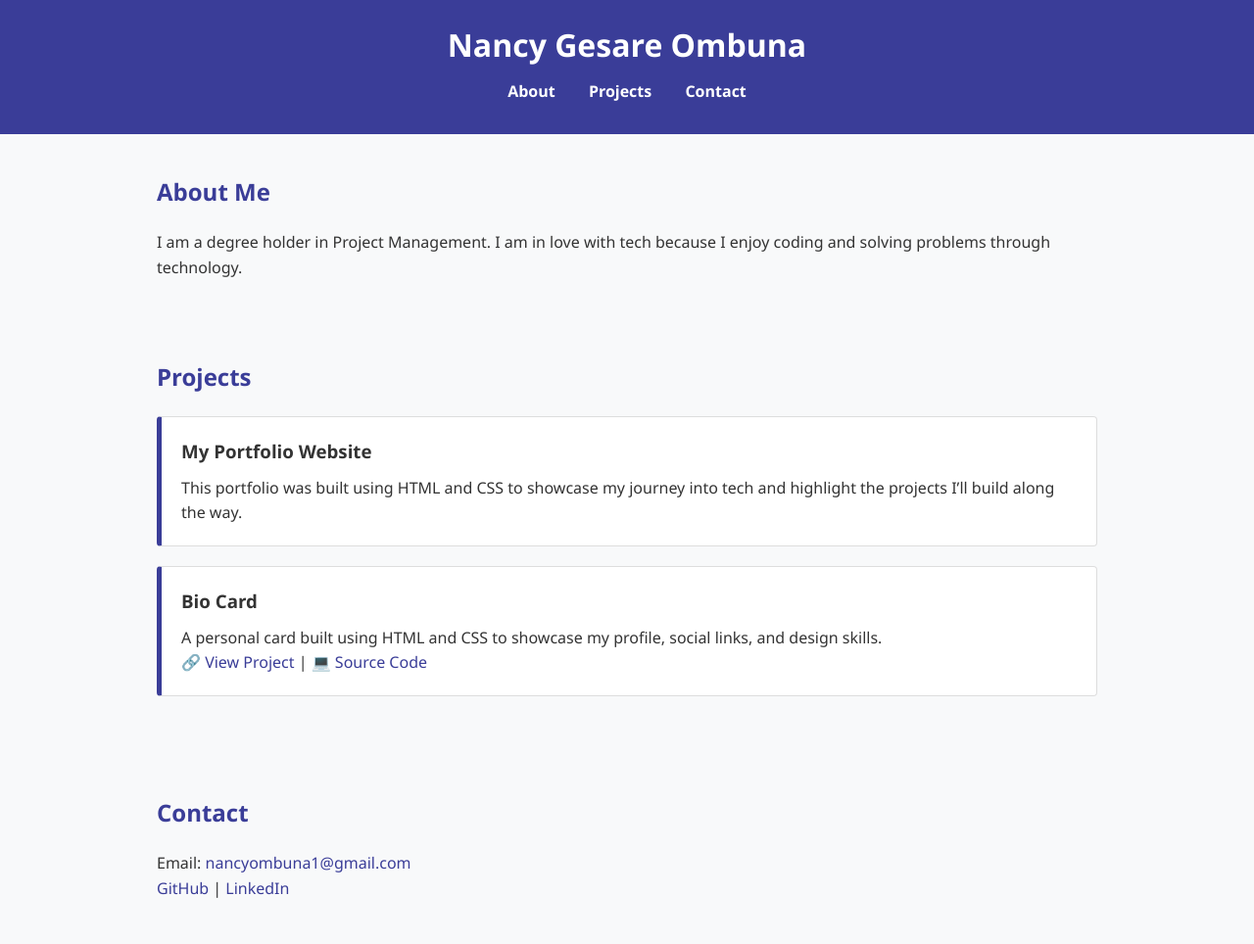
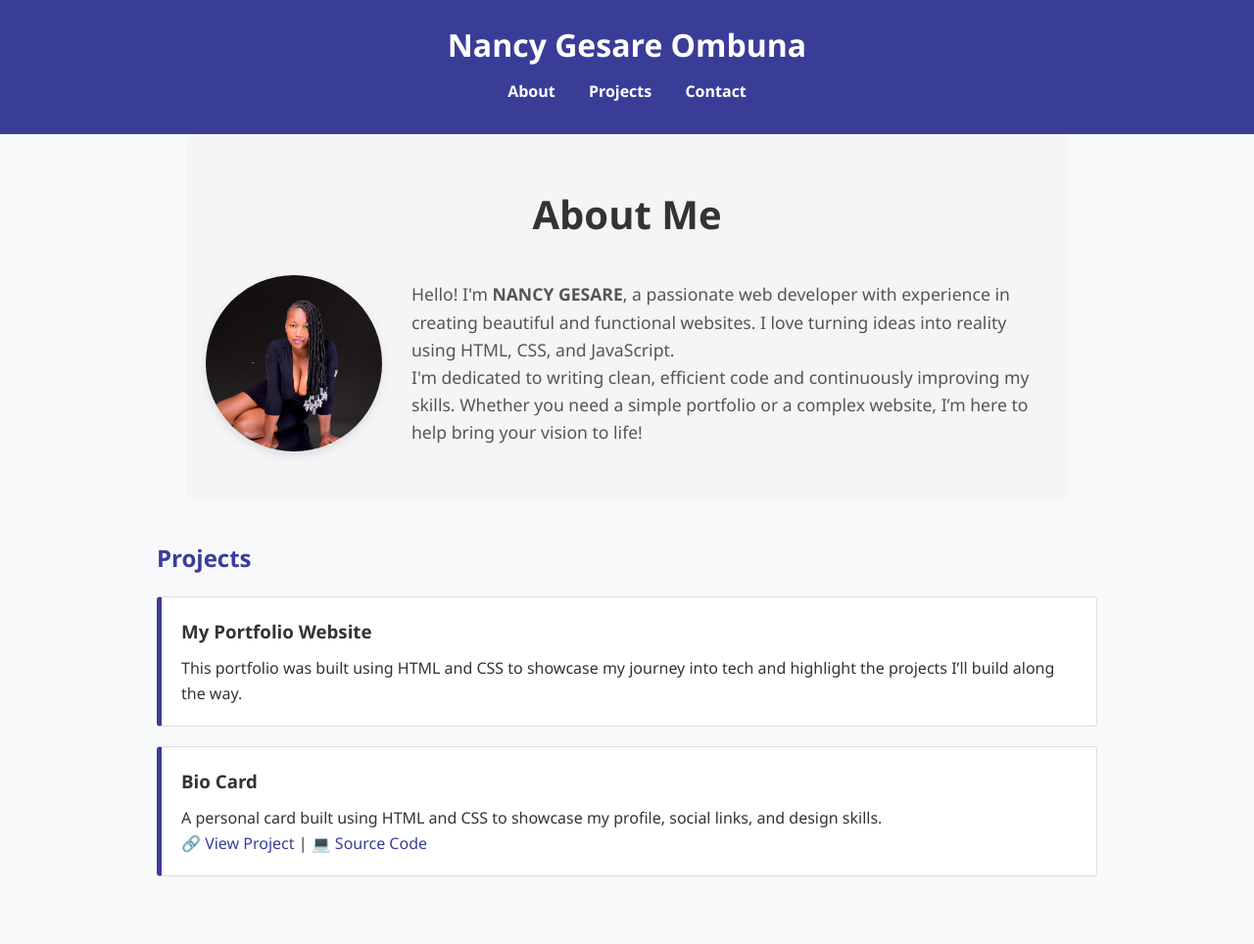
Before and after one commit to Fancyge16/my-first-website, a plain HTML site: page index.html in a window 1280 px wide. Shown: the top 964 px of the page at 98% size. Drawn offline with Linux system fonts and the light colour scheme.

Commit message:
Update About Me and polish styles

```diff
--- a/index.html
+++ b/index.html
@@ -18,12 +18,17 @@
     </nav>
   </header>
 
-  <section id="about">
-    <h2>About Me</h2>
-    <p>
-      I am a degree holder in Project Management. I am in love with tech because I enjoy coding and solving problems through technology.
-    </p>
-  </section>
+  <section id="about" class="about-section">
+  <h2>About Me</h2>
+  <div class="about-content">
+    <img src="IMG-20241021-WA0071.jpg" alt="Photo of Nancy" class="about-photo" />
+    <div class="about-text">
+      <p>Hello! I'm <strong>NANCY GESARE</strong>, a passionate web developer with experience in creating beautiful and functional websites. I love turning ideas into reality using HTML, CSS, and JavaScript.</p>
+      <p>I'm dedicated to writing clean, efficient code and continuously improving my skills. Whether you need a simple portfolio or a complex website, I’m here to help bring your vision to life!</p>
+    </div>
+  </div>
+</section>
+
 
   <section id="projects">
     <h2>Projects</h2>
--- a/style.css
+++ b/style.css
@@ -80,3 +80,39 @@ footer {
   padding: 20px;
   margin-top: 40px;
 }
+.about-section {
+  padding: 50px 20px;
+  background-color: #f5f5f7;
+  max-width: 900px;
+  margin: 0 auto;
+  border-radius: 10px;
+}
+
+.about-section h2 {
+  text-align: center;
+  font-size: 2.5rem;
+  margin-bottom: 30px;
+  color: #333;
+}
+
+.about-content {
+  display: flex;
+  align-items: center;
+  gap: 30px;
+  flex-wrap: wrap;
+}
+
+.about-photo {
+  width: 180px;
+  height: 180px;
+  object-fit: cover;
+  border-radius: 50%;
+  box-shadow: 0 4px 10px rgba(0,0,0,0.1);
+}
+
+.about-text {
+  flex: 1;
+  font-size: 1.1rem;
+  color: #555;
+  line-height: 1.6;
+}
```
